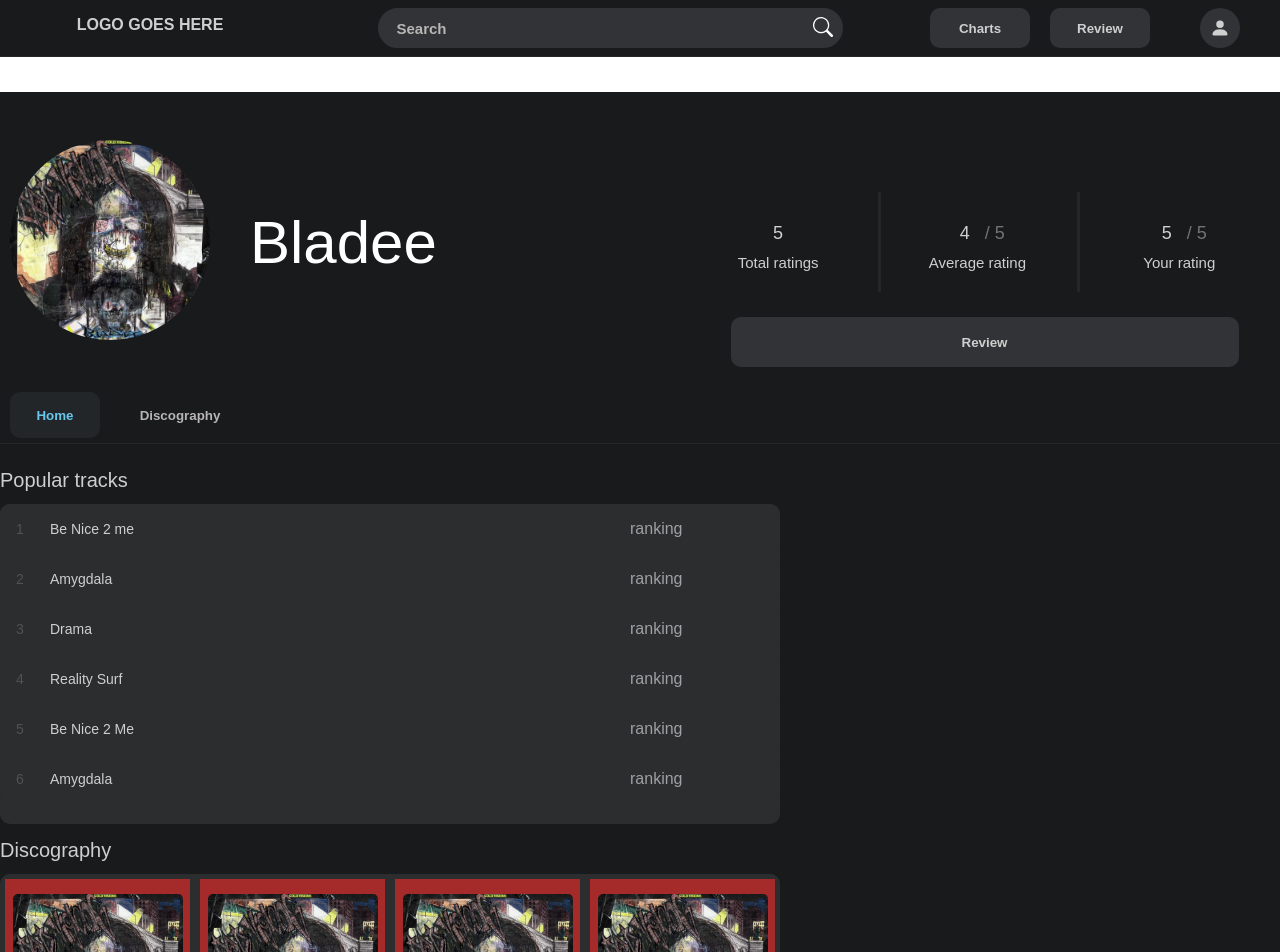
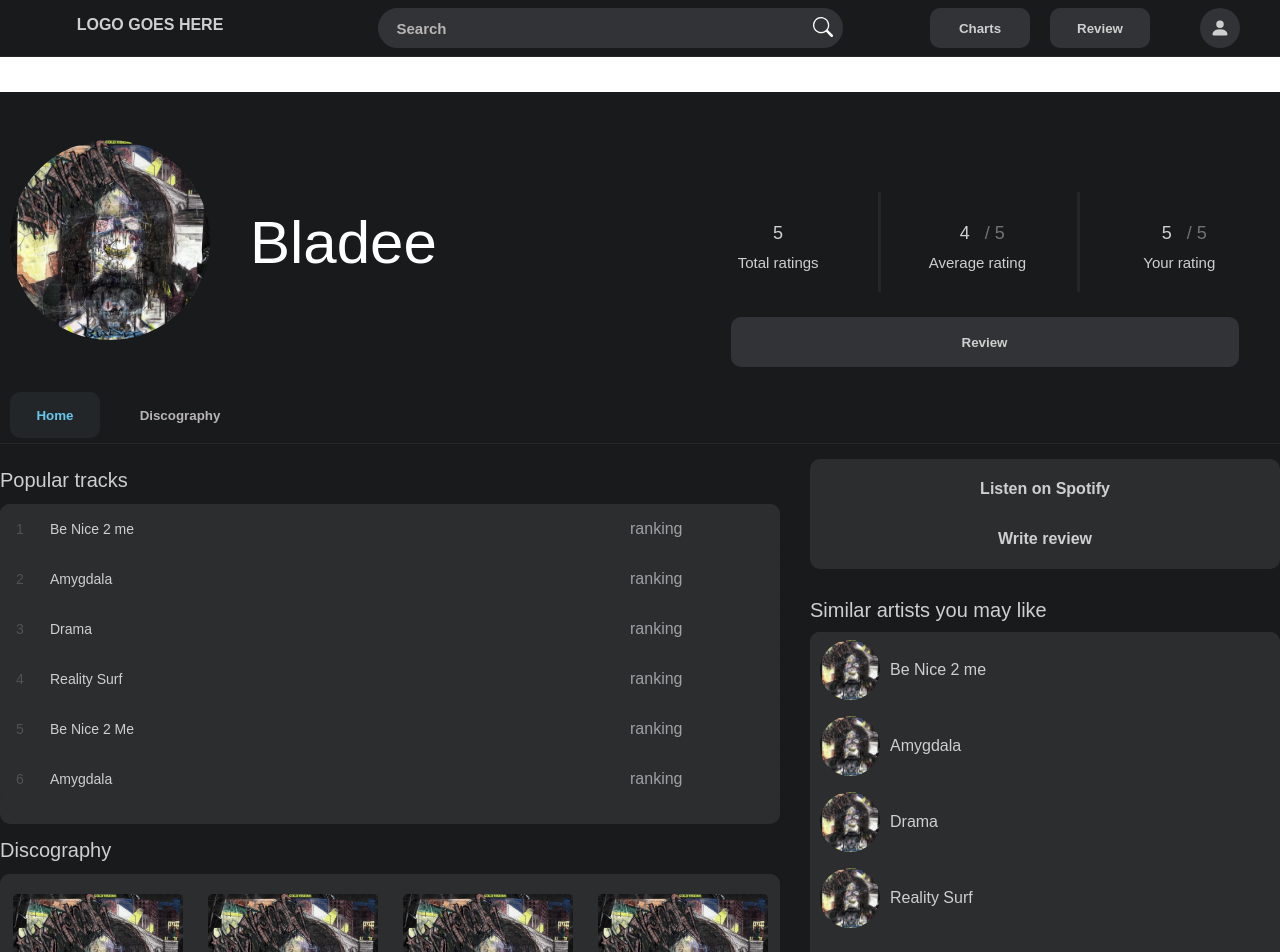
Before and after one commit to yeamelack/SoundBoard, a React (Create React App) app: page /artist in a window 1280 px wide. Shown: the top 952 px of the page. Built offline with nearby package versions, Linux system fonts and the light colour scheme.

Commit message:
added related tracks

```diff
--- a/src/App.js
+++ b/src/App.js
@@ -94,6 +94,30 @@
     },
   ])
 
+  const [similarArtists, setSimilarArtists] = useState([
+    {
+      idx: 1,
+      artistName: "Be Nice 2 me",
+      artistPic: artistPhoto
+
+    },
+    {
+      idx: 2,
+      artistName: "Amygdala",
+      artistPic: artistPhoto
+    },
+    {
+      idx: 3,
+      artistName: "Drama",
+      artistPic: artistPhoto
+    },
+    {
+      idx: 4,
+      artistName: "Reality Surf",
+      artistPic: artistPhoto
+    },
+  ])
+
 
 
   return (
@@ -126,6 +150,7 @@
               yourRating={5}
               popularSongs={popularSongs}
               discography={discography}
+              relatedArtists={similarArtists}
             />
           }
         />
--- a/src/components/ArtistProfile.jsx
+++ b/src/components/ArtistProfile.jsx
@@ -7,10 +7,12 @@
 import PopularTracks from './PopularTracks';
 import downloadImg from '../assets/icons/download.png';
 import Discography from './Discography';
+import OptionMenu from './OptionMenu';
+import SimilarArtistList from './SimilarArtistList';
 
 
 
-function ArtistProfile({ artistImg, name, totalRatings, avgRating, yourRating, popularSongs, discography }) {
+function ArtistProfile({ artistImg, name, totalRatings, avgRating, yourRating, popularSongs, discography, relatedArtists }) {
     return (
         <>
             <Header/>
@@ -40,7 +42,13 @@
 
 
                     <div className='right-grid'>
-
+                        <OptionMenu/>
+                        <div class="similar-artists">
+                            Similar artists you may like
+                        </div>
+                        <div className="similar-artists-background">
+                            <SimilarArtistList relatedArtists={relatedArtists}/>
+                        </div>
                     </div>
                 </div>
 
--- /dev/null
+++ b/src/components/OptionMenu.jsx
@@ -0,0 +1,26 @@
+import "../styles/artist-profile.css"
+import Tracks from "./Tracks";
+
+const OptionMenu = () => {
+    return (
+        <div class="option-menu">
+            <div class="option-menu-grid">
+                <div class="option-menu-indv-grid">
+                    <p class="option-menu-font">Listen on Spotify</p>
+                </div>
+
+                <div class="option-menu-indv-grid">
+                    <p class="option-menu-font">Write review</p>
+                </div>
+
+                <div class="option-menu-indv-grid">
+
+                </div>
+
+            </div>
+        </div>
+    )
+}
+
+
+export default OptionMenu;
--- /dev/null
+++ b/src/components/SimilarArtist.jsx
@@ -0,0 +1,19 @@
+import "../styles/artist-profile.css"
+
+const SimilarArtist = ({ artistPic, artistName }) => {
+    return (
+        <div class="flex-box-container">
+            <div class="indv-flex-box">
+                <div class="similar-artist-pic">
+                    <img class="artist-pic" src={artistPic} alt=""></img>
+                </div>
+                <div class="similar-artist-name">
+                    <p>{artistName}</p>
+                </div>
+            </div>
+        </div>
+    )
+
+
+}
+export default SimilarArtist;
--- /dev/null
+++ b/src/components/SimilarArtistList.jsx
@@ -0,0 +1,19 @@
+import "../styles/artist-profile.css"
+import SimilarArtist from "./SimilarArtist";
+
+
+const SimilarArtistList = ({ relatedArtists }) => {
+    return (
+        <>
+            <div className="similar-artists-background">
+                {relatedArtists.map((artist) => (
+                    <SimilarArtist  key={artist.idx} artistPic={artist.artistPic} artistName={artist.artistName}/>
+                ))}
+            </div>
+
+        </>
+    )
+}
+
+
+export default SimilarArtistList;
--- a/src/styles/popular-this-week.css
+++ b/src/styles/popular-this-week.css
@@ -54,7 +54,7 @@
 .img-container{
     align-items: center;
     justify-content: center;
-    background-color: brown;
+
 
 }
 .pop-img{
```
